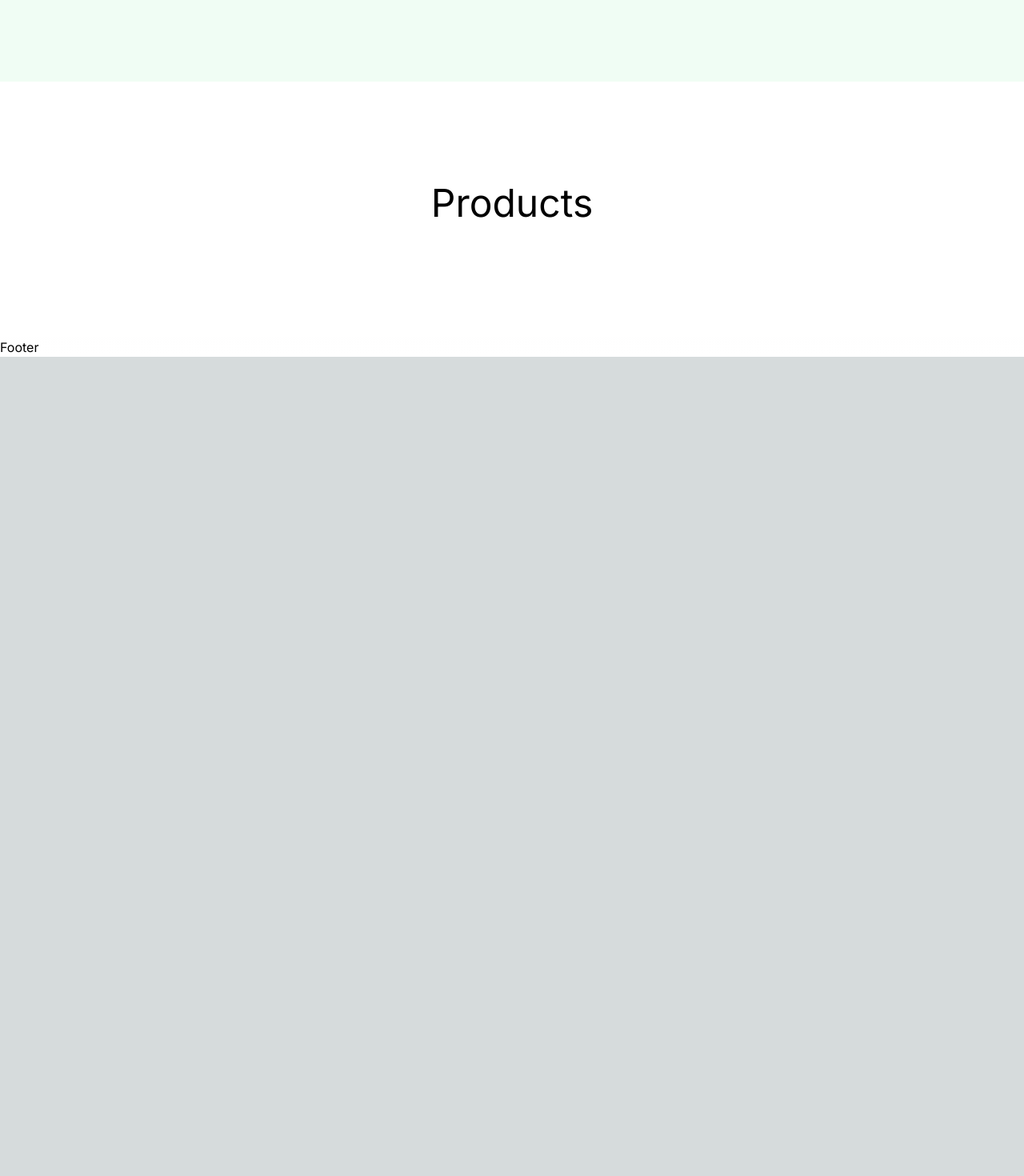
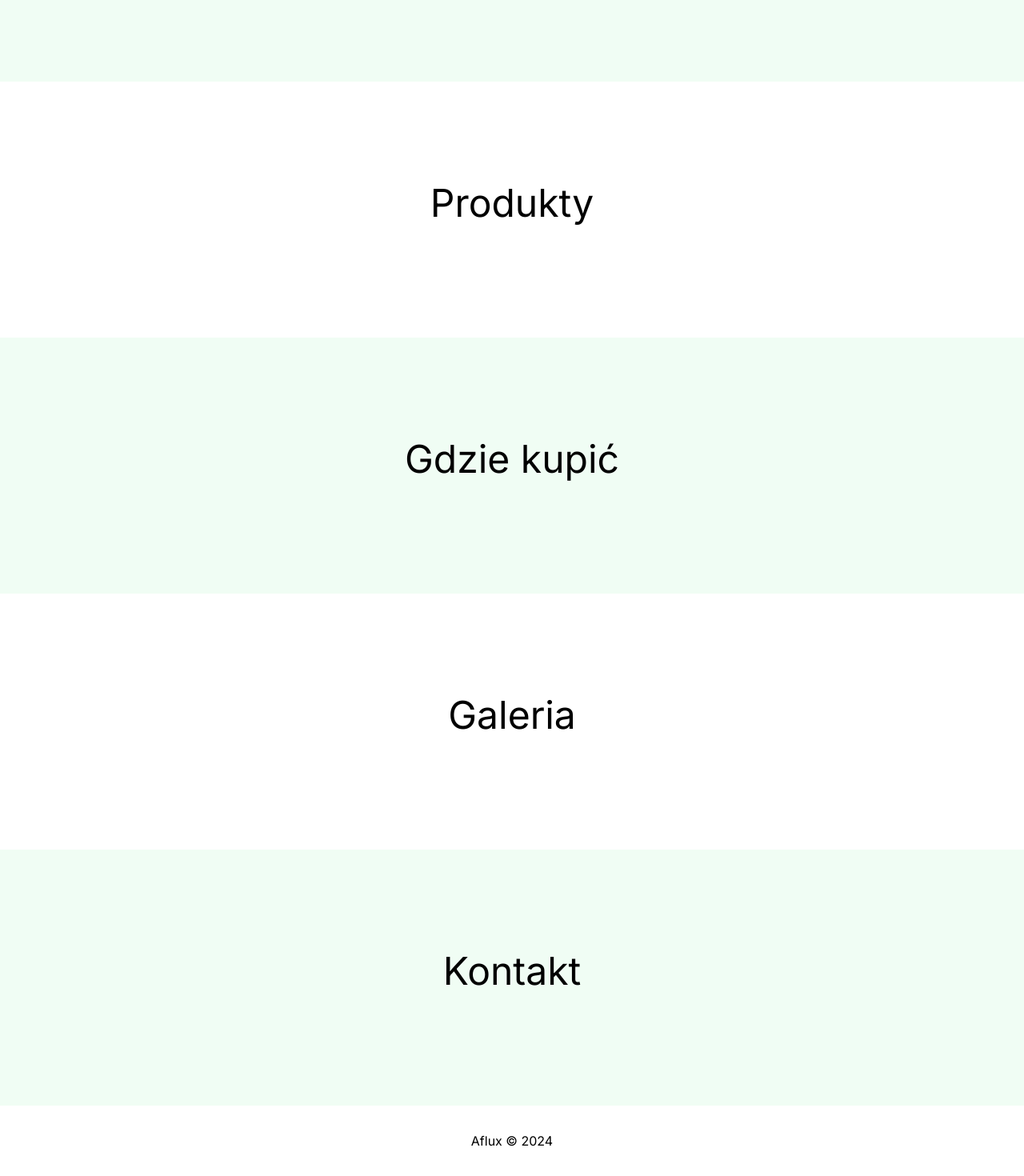
Before and after one commit to goldipl/aflux-next, a Next.js app: page / in a window 1280 px wide. Shown: the part 1498-2968 px from the top of the page at 80% size. Before the commit the page ends 1944 px from the top, so only its background shows below. Built offline with nearby package versions, Linux system fonts and the light colour scheme.

Commit message:
add all components to page

```diff
--- a/src/app/page.tsx
+++ b/src/app/page.tsx
@@ -1,11 +1,17 @@
 import AfluxInfo from "@/components/AfluxInfo/AfluxInfo";
+import Contact from "@/components/Contact/Contact";
+import Gallery from "@/components/Gallery/Gallery";
 import Products from "@/components/Products/Products";
+import WhereToBuy from "@/components/WhereToBuy/WhereToBuy";
 
 export default function Home() {
   return (
     <main className="flex flex-col mx-auto justify-center">
       <AfluxInfo />
       <Products />
+      <WhereToBuy />
+      <Gallery />
+      <Contact />
     </main>
   );
 }
--- /dev/null
+++ b/src/components/Contact/Contact.tsx
@@ -0,0 +1,13 @@
+import React from "react";
+
+const Contact = () => {
+  return (
+    <div className="flex bg-green-50 w-full justify-center" id="gallery">
+      <div className="flex flex-row container mx-xl py-32 justify-center items-center">
+        <h1 className="text-5xl mb-4">Kontakt</h1>
+      </div>
+    </div>
+  );
+};
+
+export default Contact;
--- /dev/null
+++ b/src/components/Gallery/Gallery.tsx
@@ -0,0 +1,13 @@
+import React from "react";
+
+const Gallery = () => {
+  return (
+    <div className="flex bg-white w-full justify-center" id="gallery">
+      <div className="flex flex-row container mx-xl py-32 justify-center items-center">
+        <h1 className="text-5xl mb-4">Galeria</h1>
+      </div>
+    </div>
+  );
+};
+
+export default Gallery;
--- a/src/components/Products/Products.tsx
+++ b/src/components/Products/Products.tsx
@@ -2,9 +2,9 @@ import React from "react";
 
 const Products = () => {
   return (
-    <div className="flex bg-white w-full justify-center">
+    <div className="flex bg-white w-full justify-center" id="products">
       <div className="flex flex-row container mx-xl py-32 justify-center items-center">
-        <h1 className="text-5xl mb-4">Products</h1>
+        <h1 className="text-5xl mb-4">Produkty</h1>
       </div>
     </div>
   );
--- /dev/null
+++ b/src/components/WhereToBuy/WhereToBuy.tsx
@@ -0,0 +1,13 @@
+import React from "react";
+
+const WhereToBuy = () => {
+  return (
+    <div className="flex bg-green-50 w-full justify-center" id="where-to-buy">
+      <div className="flex flex-row container mx-xl py-32 justify-center items-center">
+        <h1 className="text-5xl mb-4">Gdzie kupić</h1>
+      </div>
+    </div>
+  );
+};
+
+export default WhereToBuy;
--- a/src/components/common/Footer/Footer.tsx
+++ b/src/components/common/Footer/Footer.tsx
@@ -1,7 +1,13 @@
 import React from "react";
 
 const Footer = () => {
-  return <div>Footer</div>;
+  return (
+    <div className="flex bg-white w-full justify-center">
+      <div className="flex flex-row container mx-xl py-4 justify-center items-center">
+        <p className="text-slg m-4">Aflux © 2024</p>
+      </div>
+    </div>
+  );
 };
 
 export default Footer;
```
